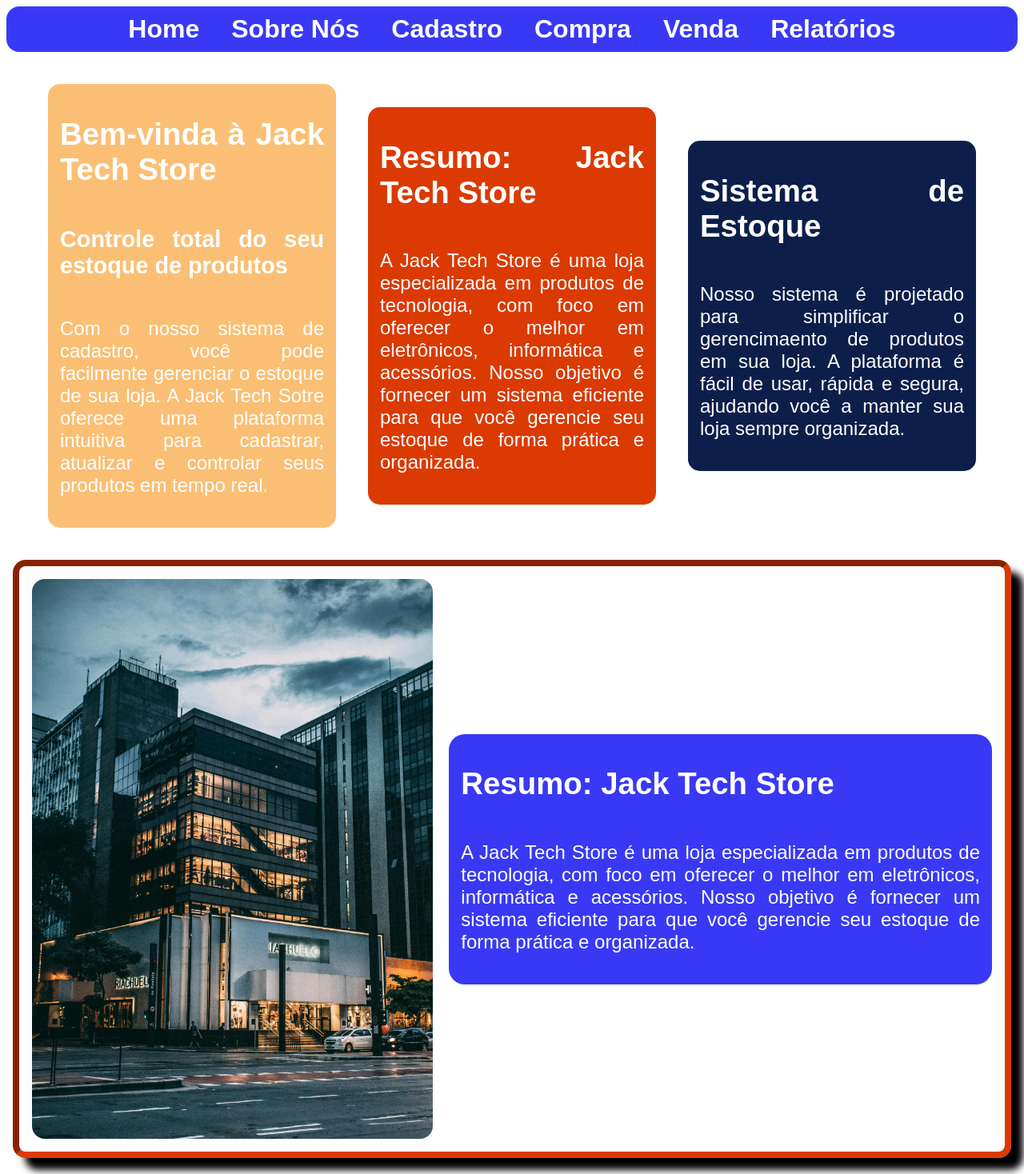
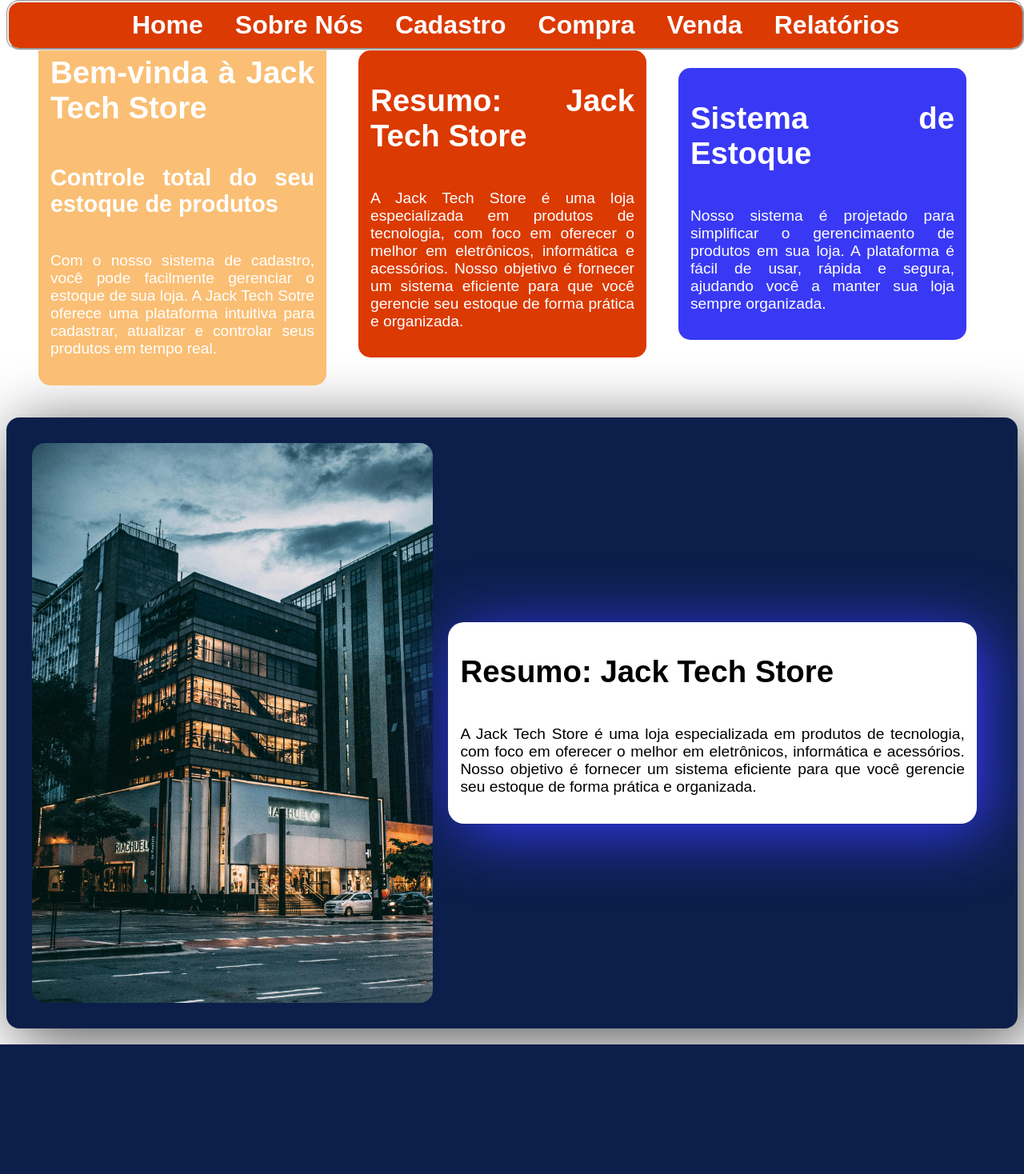
Before and after one commit to jackson-fidelix/jack-tech-store, a Flask app: page / in a window 1280 px wide. Shown: the whole page at 80% size. After the commit the page ends 1306 px from the top, so only its background shows below. Run offline with Flask 3, Linux system fonts and the light colour scheme.

Commit message:
Update style.css

```diff
--- a/static/css/style.css
+++ b/static/css/style.css
@@ -1,24 +1,40 @@
+html {
+    scroll-behavior: smooth;
+}
+
 body {
     font-family: Arial, Helvetica, sans-serif;
     /* PALETA DE CORES
-    azul vibrante   >>  #3939f5
-    azul petróleo   >>  #0C1F4A
-    laranja         >>  #DB3A02
-    bege            >>  #FABF75
-    caramelo        >>  #885E1E
-    branco          >>  #ffffff
-    preto           >>  #000000
+    azul vibrante   >>  rgb(57, 57, 245)
+    azul petróleo   >>  rgb(12, 31, 74)
+    laranja         >>  rgb(219, 58, 2)
+    bege            >>  rgb(250, 191, 117)
+    branco          >>  rgb(255, 255, 255)
+    preto           >>  rgb(0, 0, 0)
     */
-    background: #ffffff;
+    background: rgb(255, 255, 255);
+}
+
+section {
+    margin: 5rem auto;
+    text-align: center;
+    justify-content: center;
 }
 
 #nav-bar {
+    position: fixed;
+    width: 99%;
     align-items: center;
-    flex-direction: row;
     justify-content: center;
-    background-color: #3939f5;
+    background-color: rgb(219, 58, 2);
     display: flex;
     border-radius: 1rem;
+    top: 0;
+    z-index: 1000;
+    border-color: 1rem linear-gradient(to right #ffffff #000000,);
+    border-style:groove;
+    margin-bottom: 10rem;
+
 }
 
 #nav-bar ul{
@@ -35,15 +51,15 @@ body {
 #nav-bar li a {
     display: flex;
     padding: 10px 20px;
-    color: #ffffff;
+    color: rgb(255, 255, 255);
     text-decoration: none;
     font-size: 2rem;
     font-weight: bold;
 }
 
 #nav-bar li a:hover {
-    background-color: #ffffff;
-    color: #DB3A02;
+    background-color: rgba(0, 0, 0, 0.171);
+    color: rgb(255, 255, 255);
 }
 
 .menu-icon {
@@ -56,8 +72,8 @@ body {
     width: 30px;
     height: 4px;
     margin: 5px 0;
-    background-color: #ffffff;
-    color: #000000;
+    background-color: rgb(255, 255, 255);
+    color: rgb(0, 0, 0);
 }
 
 /* Deixando as NAV responsiva */
@@ -93,21 +109,20 @@ body {
     flex-direction:row;
     font-size: 1.2rem;
     text-align: justify;
-    color: #ffffff;
+    color: rgb(255, 255, 255);
     border-radius: 15px;
     align-items: center;
     justify-content: center;
     padding: 20px;
     width: auto;
     max-width: 1200px;
-    margin: 20px auto;
     transition: 0.3;
 }
 
 .welcome {
     display: flex;
     flex-direction: column;
-    background-color: #FABF75;
+    background-color: rgb(250, 191, 117);
     border-radius: 15px;
     align-items: center;
     justify-content: center;
@@ -119,7 +134,7 @@ body {
 .about-us {
     display: flex;
     flex-direction: column;
-    background-color: #DB3A02;
+    background-color: rgb(219, 58, 2);
     border-radius: 15px;
     align-items: center;
     justify-content: center;
@@ -131,7 +146,7 @@ body {
 .about-app {
     display: flex;
     flex-direction: column;
-    background-color: #0C1F4A;
+    background-color: rgb(57, 57, 245);
     border-radius: 15px;
     align-items: center;
     justify-content: center;
@@ -144,11 +159,11 @@ body {
     display: flex;
     flex-direction: column;
     border-radius: 20px;
-    background-color: #3939f5;
-    color: #ffffff;
-    margin-left: 20px;
+    background-color: rgb(255, 255, 255);
+    color: rgb(0, 0, 0);
+    margin-inline: 1.2rem;
     padding: 15px;
-
+    box-shadow: 0.7rem 0.7rem 5rem rgb(57, 57, 245);
 }
 
 .about-apresentation {
@@ -157,17 +172,17 @@ body {
     font-size: 1.2rem;
     text-align: justify;
     border-style:inset;
-    border-color: #DB3A02;
-    border-width: 0.5rem;
+    background-color: rgb(12, 31, 74);
     border-radius: 1rem;
+    border: none;
     align-items: center;
     justify-content: center;
-    padding: 1rem;
+    padding: 2rem;
     width: auto;
     max-width: 1200px;
     margin: 20px auto;
     transition: 0.3;
-    box-shadow: #000000 15px 15px 10px;
+    box-shadow: 0.8rem 0.8rem 5rem rgba(0, 0, 0, 0.7);
 }
 /* Deixando as DIVs responsivas */
 @media(max-width: 768px) {
@@ -234,7 +249,7 @@ body {
     max-width: 700px;
     text-align: center;
     font-weight: bold;
-    color: #DB3A02;
+    color: rgb(219, 58, 2);
     padding: 10px 0;
     height: 100px;
 }
@@ -254,7 +269,7 @@ to {transform: scale(1)}
     position: absolute;
     top: 15px;
     right: 35px;
-    color: #ffffff;
+    color: rgb(255, 255, 255);
     font-size: 4rem;
     font-weight: bold;
     transition: 0.2s;
@@ -262,7 +277,7 @@ to {transform: scale(1)}
 
 .close:focus,
 .close:hover {
-    color: #DB3A02;
+    color: rgb(219, 58, 2);
     text-decoration: none;
     cursor: pointer;
 }
@@ -273,7 +288,31 @@ to {transform: scale(1)}
     }
 }
 
-/* -------- */
-p {
-    font-size: 1.5rem;
+p, label, button {
+    font-size: 1.2rem;
 }
+
+button {
+    margin: auto;
+    padding: .8rem;
+    align-items: center;
+    justify-content: center;
+    width: 40%;
+    max-width: 150px;
+}
+
+#title {
+    font-weight: bold;
+    align-items: center;
+    justify-content: center;
+    text-shadow: .5rem .5rem 1rem rgb(0, 0, 0);
+    font-size: 1.8rem;
+}
+
+#register-content {
+    display: flex;
+    flex-direction: column;
+    margin: auto;
+    width: 40%;
+    max-width: 400px;
+}
```
